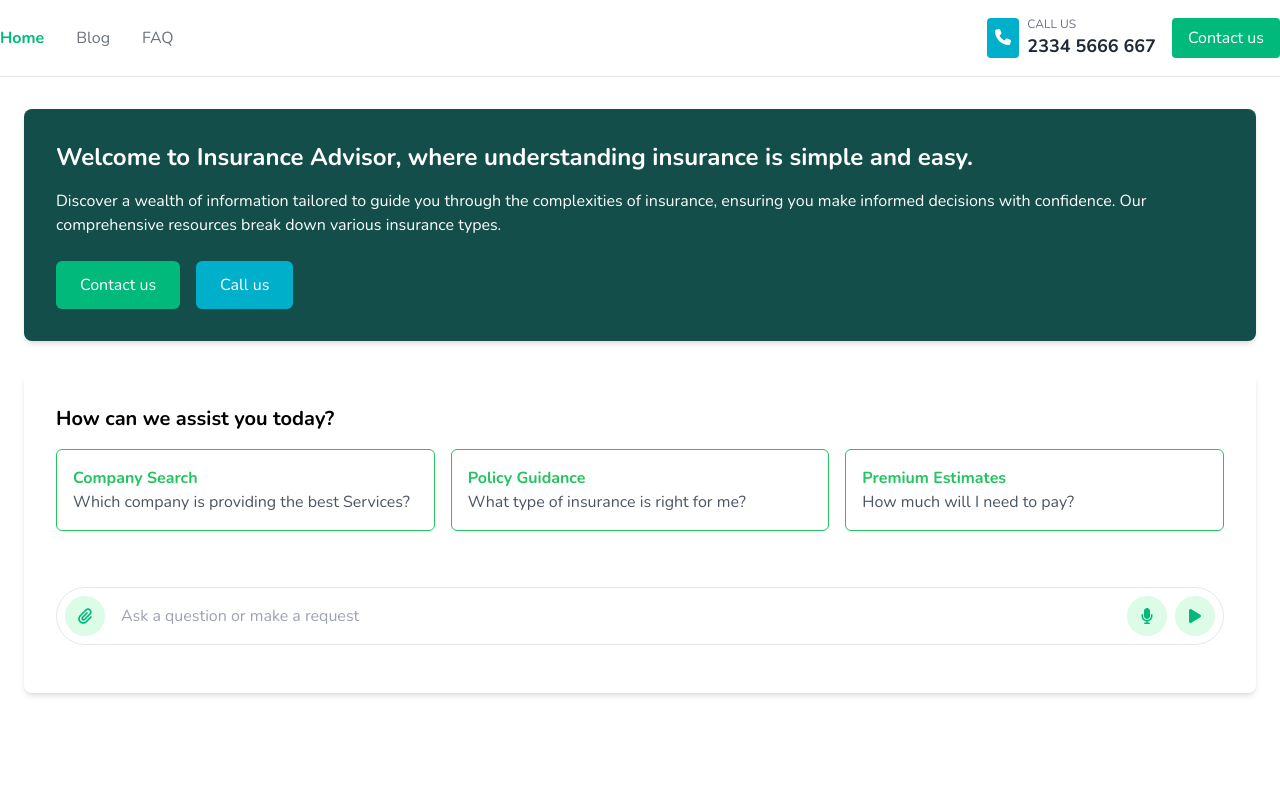
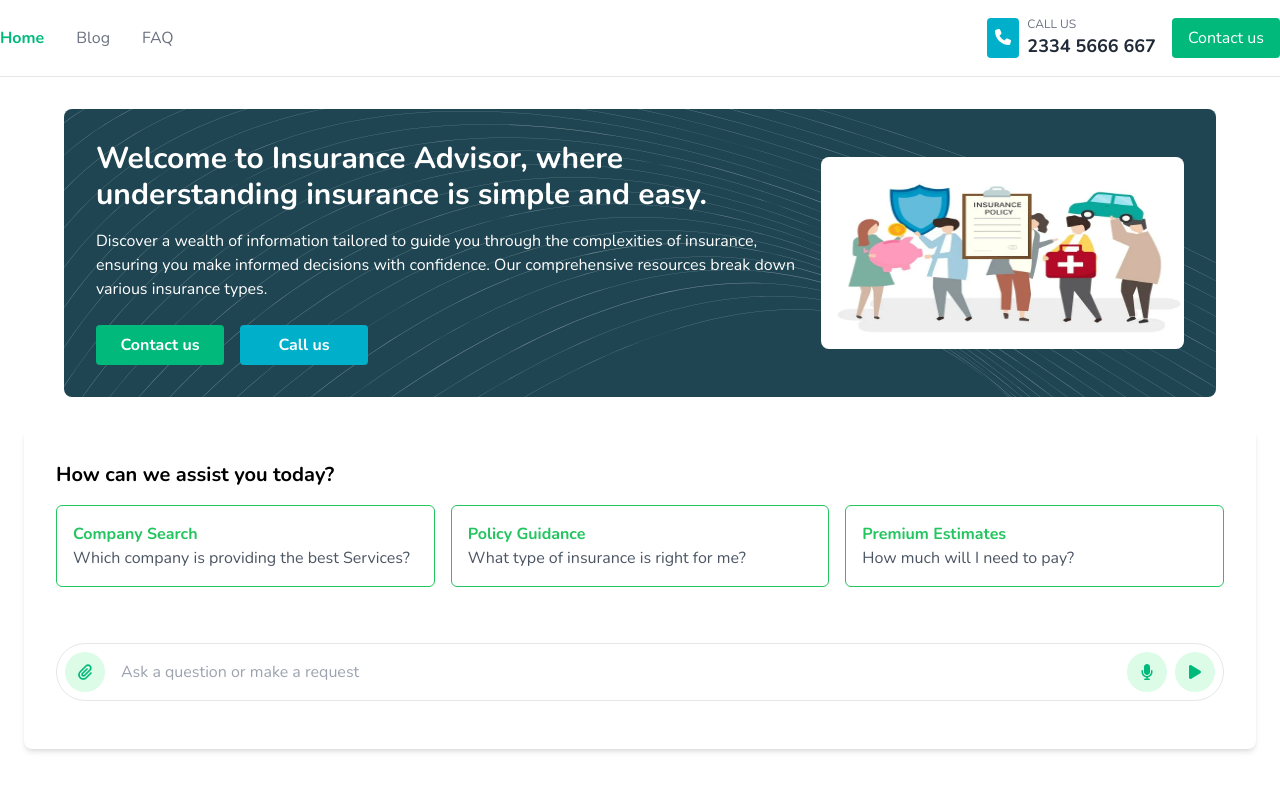
Before and after one commit to tantunholdings/medicare-tantun-web, a Next.js app: page / in a window 1280 px wide. Shown: the top 790 px of the page. Built offline with nearby package versions, Linux system fonts and the light colour scheme.

Commit message:
Rasula_Dev hero section fixed

```diff
--- a/app/blog/page.tsx
+++ b/app/blog/page.tsx
@@ -49,42 +49,43 @@ export default function BlogPage() {
     return blog.tags.includes(selectedTag);
   });
 
-  const tags = ["All", "Latest", "AI", "Insurance", "Doctor"];
+  const tags = ["All", "Latest", "AI", "Insurance", "Doctor"]; // Removed duplicate 'All'
 
   return (
     <>
       <Navbar /> {/* Add Navbar component */}
       <div className="container mx-auto mt-8 px-6">
-        {/* Search Bar goes first */}
-        <div className="mb-4">
-          <div className="relative">
+        {/* Search Bar and Tags in Desktop View */}
+        <div className="flex flex-col md:flex-row justify-between mb-6">
+          {/* Tags with vertical and horizontal spacing */}
+          <div className="flex flex-wrap justify-center space-x-4 space-y-0.5 ">
+            {tags.map((tag) => (
+              <button
+                key={tag}
+                className={`px-5 py-2 rounded-full border text-sm font-medium ${
+                  selectedTag === tag
+                    ? "bg-green-100 text-gray-500 border-primary"
+                    : "bg-white text-gray-500 border-gray-300"
+                } hover:border-primary hover:text-primary`}
+                onClick={() => setSelectedTag(tag)}
+              >
+                {tag}
+              </button>
+            ))}
+          </div>
+
+          {/* Search Bar aligned to the right in Desktop view */}
+          <div className="relative mt-4 md:mt-0 w-full md:w-1/3 lg:w-1/4">
             <input
-              className="w-full px-4 py-2 pl-10 bg-white border border-gray-300 rounded-lg focus:outline-none"
+              className="w-full px-8 py-2 pl-12 bg-white border border-gray-300 rounded-full focus:outline-none"
               placeholder="Search"
               type="text"
             />
             <FontAwesomeIcon
               icon={faSearch}
-              className="absolute left-3 top-1/2 transform -translate-y-1/2 text-gray-400"
+              className="absolute left-4 top-5 -translate-y-1/2 text-gray-400"
             />
           </div>
-        </div>
-
-        {/* Filter buttons with spacing between tags */}
-        <div className="flex flex-wrap justify-center space-x-4 space-y-4 mb-6">
-          {tags.map((tag) => (
-            <button
-              key={tag}
-              className={`px-6 py-3 rounded-full border ${
-                selectedTag === tag
-                  ? "bg-primary text-white border-green-500"
-                  : "bg-white text-gray-500 border-gray-300"
-              }`}
-              onClick={() => setSelectedTag(tag)}
-            >
-              {tag}
-            </button>
-          ))}
         </div>
 
         {/* Blog cards */}
--- a/components/HeroSection.js
+++ b/components/HeroSection.js
@@ -16,35 +16,72 @@ export default function HeroSection() {
 
   return (
     <>
-      <section className="bg-teal-900 text-white p-8 rounded-lg shadow-md">
-        <h1 className="text-2xl font-bold mb-4">
-          Welcome to Insurance Advisor, where understanding insurance is simple
-          and easy.
+      <section
+        className="bg-primaryBlack text-white rounded-lg p-8 w-full max-w-6xl mx-auto"
+        style={{
+          backgroundImage: 'url("/assets/Vector.svg")', // Correct vector path
+          backgroundSize: "cover", // Adjust size based on your requirements
+          backgroundPosition: "center", // Center the background image
+          backgroundRepeat: "no-repeat", // Ensure it doesn't repeat
+        }}
+      >
+        <div className="flex flex-col items-center md:flex-row">
+          {/* For mobile, the image appears at the top */}
+          <div className="md:hidden mb-4 flex items-center">
+            <img
+              alt="Placeholder image representing insurance information"
+              className="rounded-lg h-32 w-32 mr-4" // Added margin-right (mr-4) for space between the image and text
+              src="/assets/placeholder-image.jpg" // Correct placeholder image path
+              width="100"
+              height="100"
+            />
+            <div className="text-left">
+              <h1 className="text-xl font-bold mb-4">
+                Welcome to Insurance Advisor, where understanding insurance is
+                simple and easy.
               </h1>
-        <p className="mb-6">
+            </div>
+          </div>
+
+          {/* Text Section */}
+          <div className="md:w-2/3 text-left">
+            <h1 className="hidden md:block text-xl md:text-3xl font-bold mb-4">
+              Welcome to Insurance Advisor, where understanding insurance is
+              simple and easy.
+            </h1>
+            <p className="text-sm md:text-base mb-6">
               Discover a wealth of information tailored to guide you through the
-          complexities of insurance, ensuring you make informed decisions with
-          confidence. Our comprehensive resources break down various insurance
-          types.
+              complexities of insurance, ensuring you make informed decisions
+              with confidence. Our comprehensive resources break down various
+              insurance types.
             </p>
             <div className="flex space-x-4">
-          <button
-            onClick={handleContactUsClick}
-            className="bg-primary text-white px-6 py-3 rounded-md"
-          >
+              <button className="bg-primary hover:bg-green-600 text-white font-semibold py-2 px-4 rounded w-32">
                 Contact us
               </button>
-          <button className="bg-secondary text-white px-6 py-3 rounded-md">
+              <button className="bg-secondary hover:bg-blue-600 text-white font-semibold py-2 px-4 rounded w-32">
                 Call us
               </button>
+            </div>
+          </div>
+
+          {/* Image Section for larger screens */}
+          <div className="hidden md:block md:w-1/3 mt-6 md:mt-0">
+            <img
+              alt="Placeholder image representing insurance information"
+              className="rounded-lg h-40 md:h-48 w-full"
+              src="/assets/placeholder-image.jpg" // Correct placeholder image path
+              width="400"
+              height="200"
+            />
+          </div>
         </div>
       </section>
 
       {/* Render DetailsPopup as a modal if showDetailsPopup is true */}
       {showDetailsPopup && (
         <div className="fixed inset-0 bg-black bg-opacity-50 flex items-center justify-center z-50">
-          <DetailsPopup closePopup={closeDetailsPopup} />{" "}
-          {/* Pass the close function */}
+          <DetailsPopup closePopup={closeDetailsPopup} />
         </div>
       )}
     </>
```
Also changed, not shown: public/assets/Vector.svg (added), public/assets/placeholder-image.jpg (added). Lines whose indentation alone changed are shown as unchanged.
